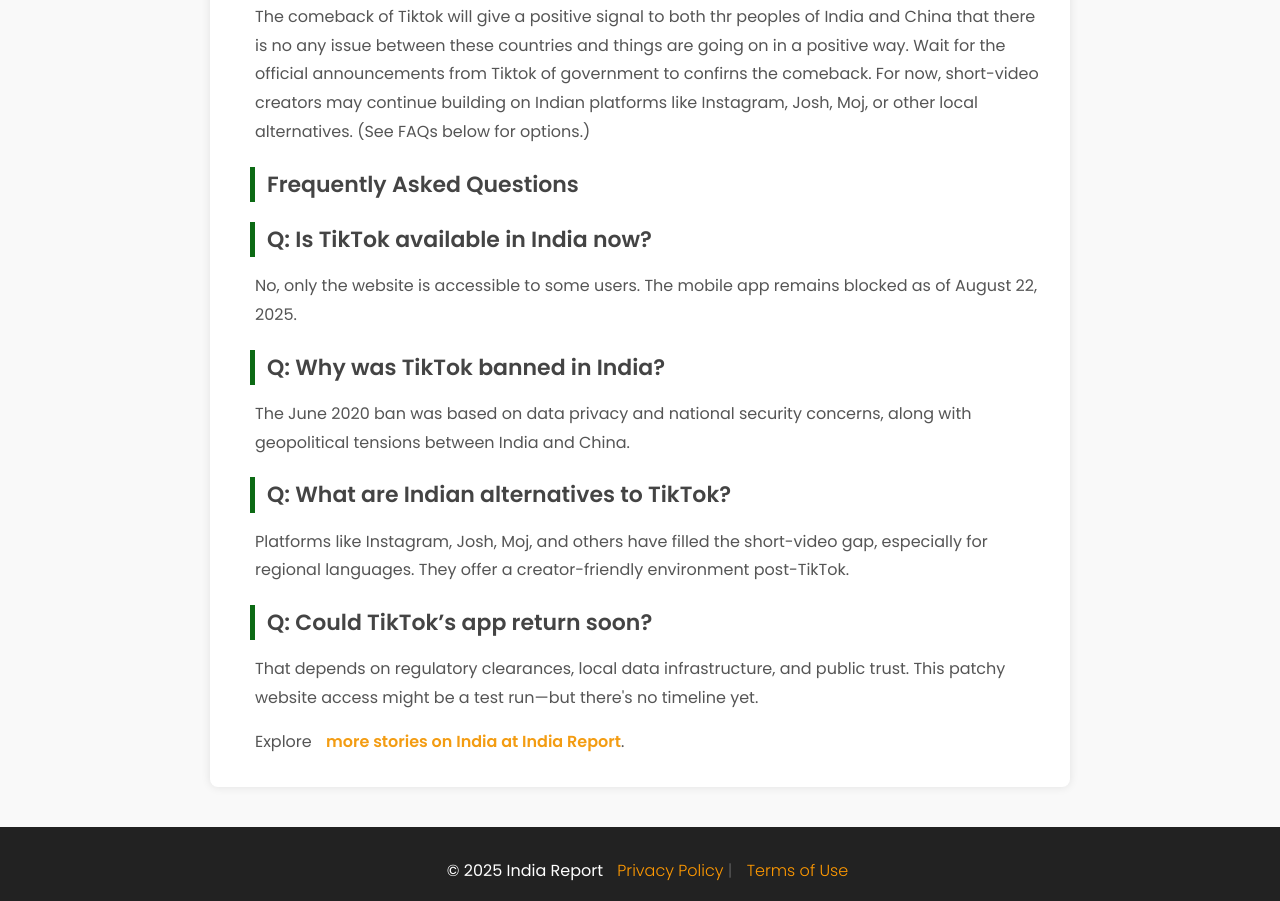
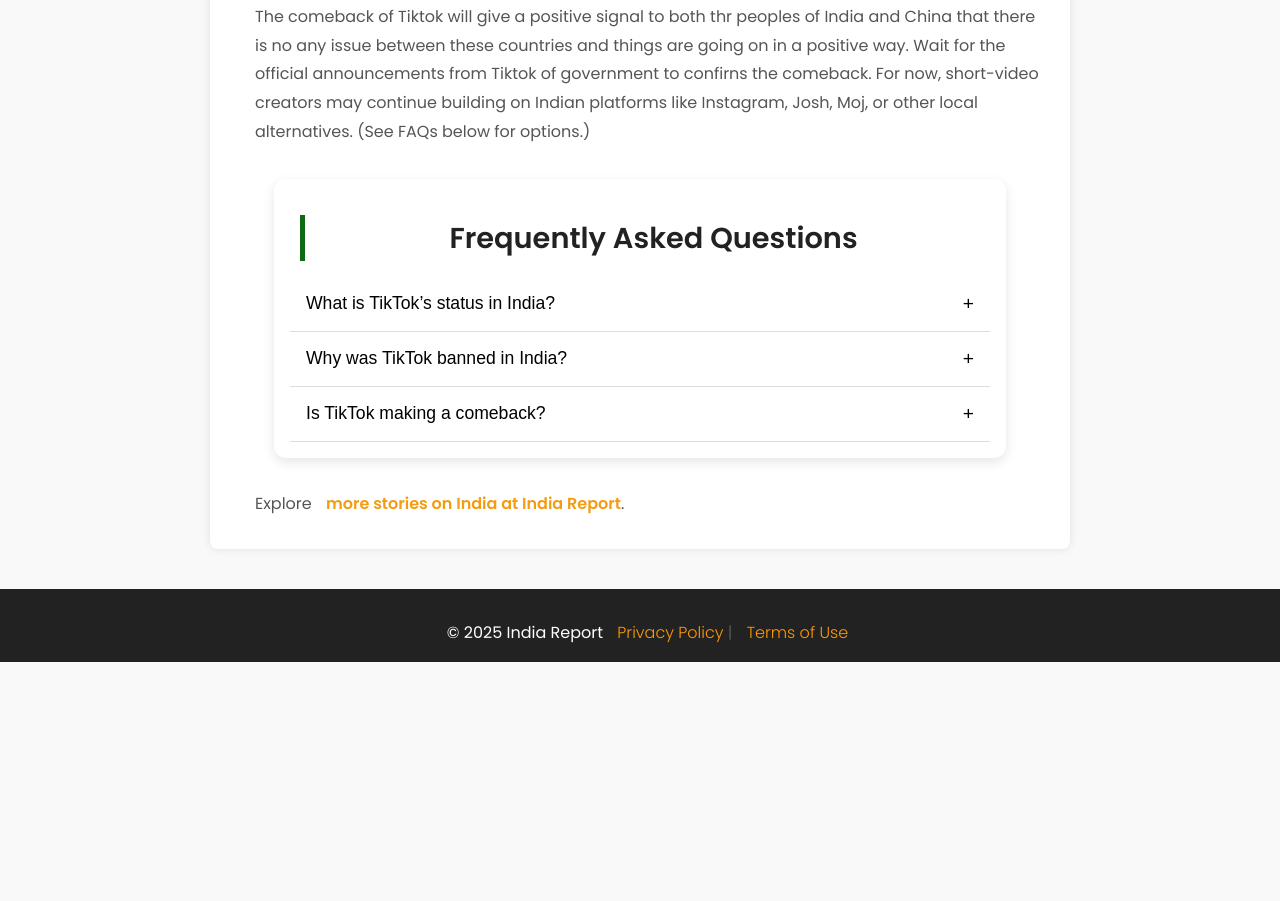
Before and after one commit to ashu007ctrl/india-report, a plain HTML site: page tiktok-back-in-india.html in a window 1280 px wide. Shown: the part 2563-3464 px from the top of the page. After the commit the page ends 3225 px from the top, so only its background shows below. Drawn offline with Linux system fonts and the light colour scheme; files whose address does not match are found by name.

Commit message:
Update tiktok-back-in-india.html

```diff
--- a/tiktok-back-in-india.html
+++ b/tiktok-back-in-india.html
@@ -32,7 +32,75 @@
   <link rel="preconnect" href="https://fonts.googleapis.com" />
   <link rel="preconnect" href="https://fonts.gstatic.com" crossorigin />
   <link href="https://fonts.googleapis.com/css2?family=Poppins:wght@300;400;600&display=swap" rel="stylesheet" />
+<style>
+  .faq-section {
+  max-width: 700px;
+  margin: 2rem auto;
+  padding: 1rem;
+  background: #fff;
+  border-radius: 12px;
+  box-shadow: 0 4px 12px rgba(0,0,0,0.1);
+  font-family: 'Poppins', sans-serif;
+}
 
+.faq-section h2 {
+  text-align: center;
+  margin-bottom: 1rem;
+  font-size: 1.8rem;
+  color: #222;
+}
+
+.faq-item {
+  border-bottom: 1px solid #ddd;
+}
+
+.faq-question {
+  width: 100%;
+  text-align: left;
+  padding: 1rem;
+  font-size: 1.1rem;
+  background: none;
+  border: none;
+  outline: none;
+  cursor: pointer;
+  display: flex;
+  justify-content: space-between;
+  align-items: center;
+  font-weight: 500;
+  transition: color 0.3s;
+}
+
+.faq-question:hover {
+  color: #0077ff;
+}
+
+.faq-icon {
+  font-size: 1.2rem;
+  transition: transform 0.3s;
+}
+
+.faq-answer {
+  max-height: 0;
+  overflow: hidden;
+  transition: max-height 0.4s ease, padding 0.3s ease;
+  padding: 0 1rem;
+}
+
+.faq-answer p {
+  padding: 0.5rem 0;
+  color: #555;
+}
+
+.faq-item.active .faq-answer {
+  max-height: 300px; /* enough for long answers */
+  padding: 0.5rem 1rem;
+}
+
+.faq-item.active .faq-icon {
+  transform: rotate(45deg); /* turns + into × */
+  color: #0077ff;
+}
+</style>
   <!-- Structured Data -->
   <script type="application/ld+json">
   {
@@ -51,6 +119,38 @@
     "articleSection":"Tech & Policy"
   }
   </script>
+  <script type="application/ld+json">
+{
+  "@context": "https://schema.org",
+  "@type": "FAQPage",
+  "mainEntity": [
+    {
+      "@type": "Question",
+      "name": "What is TikTok’s status in India?",
+      "acceptedAnswer": {
+        "@type": "Answer",
+        "text": "TikTok’s website is accessible for some users in India, but the app is still unavailable on app stores as of 2025."
+      }
+    },
+    {
+      "@type": "Question",
+      "name": "Why was TikTok banned in India?",
+      "acceptedAnswer": {
+        "@type": "Answer",
+        "text": "It was banned in June 2020 due to national security and data privacy concerns."
+      }
+    },
+    {
+      "@type": "Question",
+      "name": "Is TikTok making a comeback?",
+      "acceptedAnswer": {
+        "@type": "Answer",
+        "text": "Only the website is back for now. For a full comeback, app approval from Indian authorities is required."
+      }
+    }
+  ]
+}
+</script>
 </head>
 
 <body>
@@ -112,19 +212,39 @@
       <h3>7. Bottom Line & What to Watch</h3>
       <p>The comeback of Tiktok will give a positive signal to both thr peoples of India and China that there is no any issue between these countries and things are going on in a positive way. Wait for the official announcements from Tiktok of government to confirns the comeback. For now, short-video creators may continue building on Indian platforms like Instagram, Josh, Moj, or other local alternatives. (See FAQs below for options.)</p>
 
-      <h3>Frequently Asked Questions </h3>
-      <h4>Q: Is TikTok available in India now?</h4>
-      <p>No, only the website is accessible to some users. The mobile app remains blocked as of August 22, 2025. </p>
+      <section class="faq-section">
+  <h2>Frequently Asked Questions</h2>
 
-      <h4>Q: Why was TikTok banned in India?</h4>
-      <p>The June 2020 ban was based on data privacy and national security concerns, along with geopolitical tensions between India and China. </p>
+  <div class="faq-item">
+    <button class="faq-question">
+      What is TikTok’s status in India?
+      <span class="faq-icon">+</span>
+    </button>
+    <div class="faq-answer">
+      <p>TikTok’s website is accessible for some users in India, but the app is still unavailable on app stores as of 2025.</p>
+    </div>
+  </div>
 
-      <h4>Q: What are Indian alternatives to TikTok?</h4>
-      <p>Platforms like Instagram, Josh, Moj, and others have filled the short-video gap, especially for regional languages. They offer a creator-friendly environment post-TikTok. </p>
+  <div class="faq-item">
+    <button class="faq-question">
+      Why was TikTok banned in India?
+      <span class="faq-icon">+</span>
+    </button>
+    <div class="faq-answer">
+      <p>It was banned in June 2020 due to national security and data privacy concerns.</p>
+    </div>
+  </div>
 
-      <h4>Q: Could TikTok’s app return soon?</h4>
-      <p>That depends on regulatory clearances, local data infrastructure, and public trust. This patchy website access might be a test run—but there's no timeline yet. </p>
-
+  <div class="faq-item">
+    <button class="faq-question">
+      Is TikTok making a comeback?
+      <span class="faq-icon">+</span>
+    </button>
+    <div class="faq-answer">
+      <p>Only the website is back for now. For a full comeback, app approval from Indian authorities is required.</p>
+    </div>
+  </div>
+</section>
       <p>Explore <a href="articles.html">more stories on India at India Report</a>.</p>
     </section>
   </main>
@@ -151,8 +271,21 @@
       item.addEventListener('click', () => {
         navLinks.classList.remove('show');
         menuToggle.classList.remove('active');
-      });
+      document.querySelectorAll('.faq-question').forEach(btn => {
+  btn.addEventListener('click', () => {
+    const item = btn.parentElement;
+
+    // Close other open items
+    document.querySelectorAll('.faq-item').forEach(faq => {
+      if (faq !== item) {
+        faq.classList.remove('active');
+      }
     });
+
+    // Toggle the clicked one
+    item.classList.toggle('active');
+  });
+});
   </script>
 </body>
 
```
